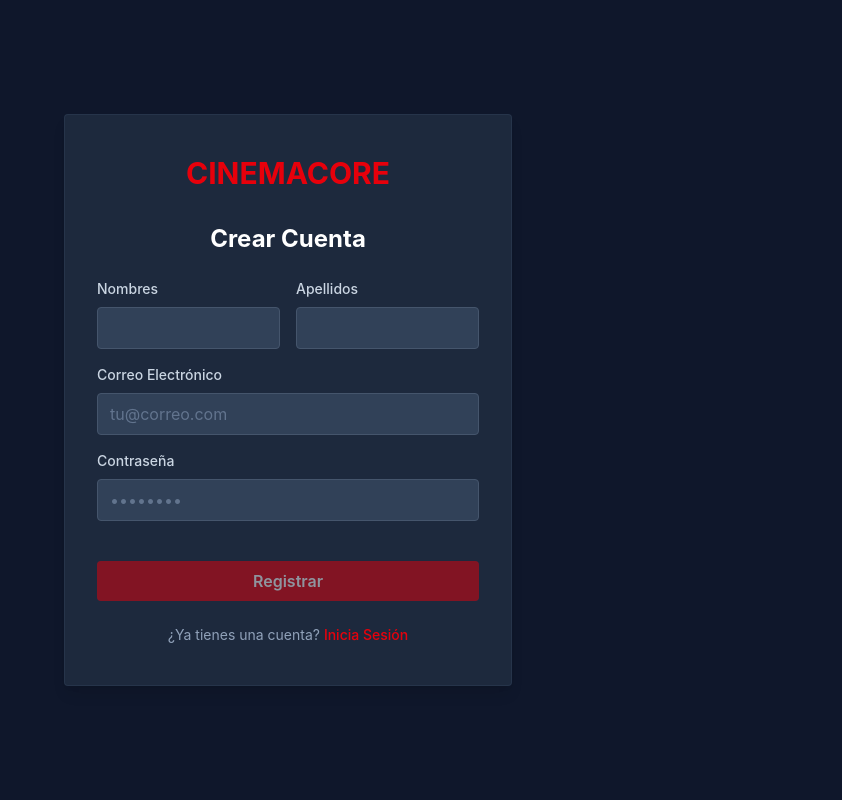
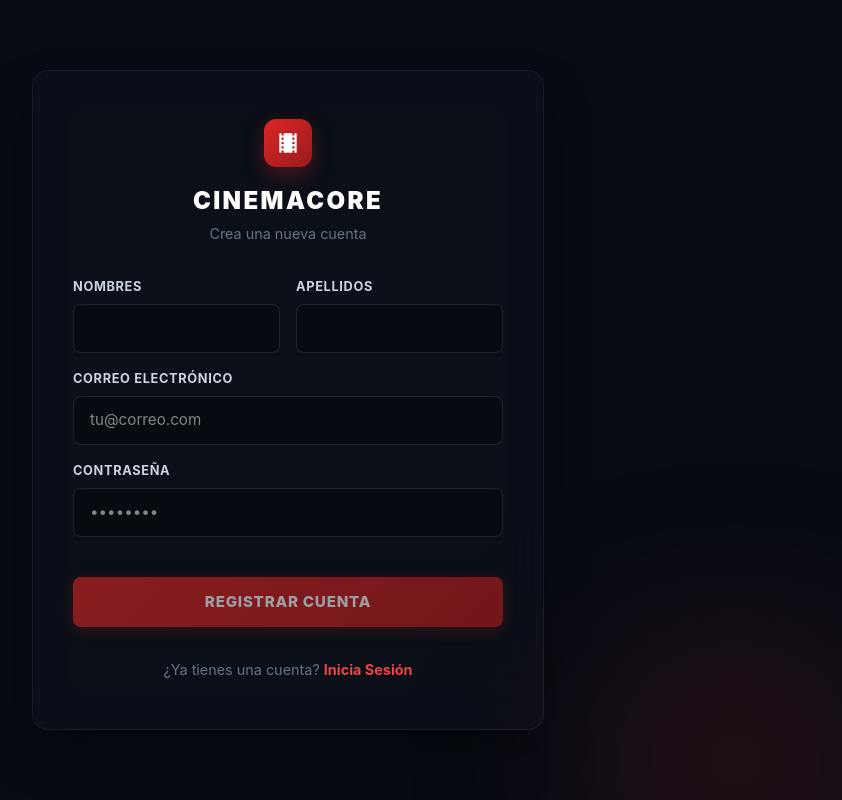
Before and after one commit to ErwinSmth/CinemaCore, an Angular app in the folder frontend/: page /register in a window 1280 px wide. Shown: the whole page, without its empty margins (352-1194 px from the left). Built offline with nearby package versions, Linux system fonts and the light colour scheme.

Commit message:
fix(front):Correcciones

```diff
--- a/frontend/src/app/features/auth/login/login.html
+++ b/frontend/src/app/features/auth/login/login.html
@@ -1,56 +1,80 @@
-<div class="min-h-screen flex items-center justify-center px-4">
-  <div class="w-full max-w-md bg-slate-800 rounded px-8 py-10 shadow-lg border border-slate-700/50">
+<div class="min-h-screen flex items-center justify-center px-4" style="background: #060b14; position: relative; overflow: hidden;">
+
+  <!-- Ambient background glow -->
+  <div style="position: absolute; top: -20%; left: -10%; width: 50%; height: 50%; background: radial-gradient(circle, rgba(220,38,38,0.15) 0%, transparent 70%); filter: blur(60px); pointer-events: none;"></div>
+
+  <div class="w-full max-w-md relative z-10" style="background: rgba(255,255,255,0.02); backdrop-filter: blur(20px); border: 1px solid rgba(255,255,255,0.06); border-radius: 16px; padding: 3rem 2.5rem; box-shadow: 0 25px 50px -12px rgba(0,0,0,0.5);">
+
     <div class="text-center mb-8">
-      <h1 class="text-3xl font-bold text-red-600">CINEMACORE</h1>
+      <div style="width: 48px; height: 48px; background: linear-gradient(135deg, #dc2626, #991b1b); border-radius: 12px; display: inline-flex; align-items: center; justify-content: center; margin-bottom: 1rem; box-shadow: 0 8px 20px rgba(220,38,38,0.3);">
+        <svg width="26" height="26" viewBox="0 0 24 24" fill="white"><path d="M18 3v2h-2V3H8v2H6V3H4v18h2v-2h2v2h8v-2h2v2h2V3h-2zM8 17H6v-2h2v2zm0-4H6v-2h2v2zm0-4H6V7h2v2zm10 8h-2v-2h2v2zm0-4h-2v-2h2v2zm0-4h-2V7h2v2z"/></svg>
+      </div>
+      <h1 style="font-size: 1.5rem; font-weight: 900; letter-spacing: 0.1em; color: #fff; text-transform: uppercase;">CINEMACORE</h1>
+      <p style="color: #64748b; font-size: 0.9rem; margin-top: 4px;">Bienvenido de nuevo</p>
     </div>
 
-    <h2 class="text-2xl font-bold text-white mb-6 text-center">Iniciar Sesión</h2>
-
     @if (errorMessage()) {
-      <div class="bg-red-900/50 border border-red-500 text-red-200 px-4 py-3 rounded mb-6 text-sm">
+      <div style="background: rgba(220,38,38,0.1); border: 1px solid rgba(220,38,38,0.4); color: #fca5a5; padding: 12px 16px; border-radius: 8px; margin-bottom: 24px; font-size: 0.85rem; display: flex; align-items: center; gap: 10px;">
+        <svg width="18" height="18" viewBox="0 0 24 24" fill="none" stroke="currentColor" stroke-width="2"><circle cx="12" cy="12" r="10"/><line x1="12" y1="8" x2="12" y2="12"/><line x1="12" y1="16" x2="12.01" y2="16"/></svg>
         {{ errorMessage() }}
       </div>
     }
 
     <form [formGroup]="loginForm" (ngSubmit)="onSubmit()" class="space-y-5">
       <div class="space-y-2">
-        <label for="email" class="block text-sm font-medium text-slate-300">Correo Electrónico</label>
+        <label for="email" style="display: block; font-size: 0.8rem; font-weight: 700; color: #cbd5e1; text-transform: uppercase; letter-spacing: 0.05em;">Correo Electrónico</label>
         <input
           id="email"
           type="email"
           formControlName="email"
-          class="w-full px-3 py-2 bg-slate-700 text-white placeholder-slate-500 border border-slate-600 rounded focus:outline-none focus:ring-2 focus:ring-red-600 focus:border-transparent"
+          style="width: 100%; padding: 12px 16px; background: rgba(0,0,0,0.3); color: #fff; border: 1px solid rgba(255,255,255,0.1); border-radius: 8px; font-size: 0.95rem; outline: none; transition: all 0.2s;"
+          onfocus="this.style.borderColor='#dc2626';this.style.boxShadow='0 0 0 2px rgba(220,38,38,0.2)'"
+          onblur="this.style.borderColor='rgba(255,255,255,0.1)';this.style.boxShadow='none'"
           placeholder="tu@correo.com"
           required
         />
+        @if (loginForm.get('email')?.invalid && (loginForm.get('email')?.dirty || loginForm.get('email')?.touched)) {
+          <div style="color: #f87171; font-size: 0.75rem; font-weight: 600; margin-top: 6px;">
+            @if (loginForm.get('email')?.hasError('required')) { El correo es requerido. }
+            @if (loginForm.get('email')?.hasError('email')) { Formato de correo inválido. }
+          </div>
+        }
       </div>
 
       <div class="space-y-2">
-        <label for="contrasena" class="block text-sm font-medium text-slate-300">Contraseña</label>
+        <label for="contrasena" style="display: block; font-size: 0.8rem; font-weight: 700; color: #cbd5e1; text-transform: uppercase; letter-spacing: 0.05em;">Contraseña</label>
         <input
           id="contrasena"
           type="password"
           formControlName="contrasena"
-          class="w-full px-3 py-2 bg-slate-700 text-white placeholder-slate-500 border border-slate-600 rounded focus:outline-none focus:ring-2 focus:ring-red-600 focus:border-transparent"
+          style="width: 100%; padding: 12px 16px; background: rgba(0,0,0,0.3); color: #fff; border: 1px solid rgba(255,255,255,0.1); border-radius: 8px; font-size: 0.95rem; outline: none; transition: all 0.2s;"
+          onfocus="this.style.borderColor='#dc2626';this.style.boxShadow='0 0 0 2px rgba(220,38,38,0.2)'"
+          onblur="this.style.borderColor='rgba(255,255,255,0.1)';this.style.boxShadow='none'"
           placeholder="••••••••"
           required
         />
+        @if (loginForm.get('contrasena')?.invalid && (loginForm.get('contrasena')?.dirty || loginForm.get('contrasena')?.touched)) {
+          <div style="color: #f87171; font-size: 0.75rem; font-weight: 600; margin-top: 6px;">
+            @if (loginForm.get('contrasena')?.hasError('required')) { La contraseña es requerida. }
+          </div>
+        }
       </div>
 
       <button
         type="submit"
         [disabled]="loginForm.invalid || isLoading()"
-        class="w-full py-2 px-4 bg-red-600 hover:bg-red-700 text-white font-semibold rounded transition mt-6 disabled:opacity-50 disabled:cursor-not-allowed"
-      >
+        style="width: 100%; padding: 14px; background: linear-gradient(135deg, #dc2626, #b91c1c); color: #fff; font-weight: 800; font-size: 0.95rem; text-transform: uppercase; letter-spacing: 0.05em; border: none; border-radius: 8px; cursor: pointer; transition: all 0.2s; margin-top: 1.5rem; box-shadow: 0 4px 15px rgba(220,38,38,0.3);"
+        [style.opacity]="loginForm.invalid || isLoading() ? '0.6' : '1'"
+        [style.cursor]="loginForm.invalid || isLoading() ? 'not-allowed' : 'pointer'"
+        onmouseover="if(!this.disabled) { this.style.transform='translateY(-2px)'; this.style.boxShadow='0 8px 25px rgba(220,38,38,0.5)' }"
+        onmouseout="if(!this.disabled) { this.style.transform='translateY(0)'; this.style.boxShadow='0 4px 15px rgba(220,38,38,0.3)' }">
         {{ isLoading() ? 'Iniciando...' : 'Iniciar Sesión' }}
       </button>
     </form>
 
-    <p class="text-center text-slate-400 text-sm mt-6">
+    <p style="text-align: center; color: #64748b; font-size: 0.9rem; margin-top: 2rem;">
       ¿No tienes una cuenta?
-      <a routerLink="/register" class="text-red-600 hover:text-red-500 font-medium cursor-pointer">
-        Regístrate
-      </a>
+      <a routerLink="/register" style="color: #ef4444; font-weight: 700; text-decoration: none; transition: color 0.2s;" onmouseover="this.style.color='#fca5a5'" onmouseout="this.style.color='#ef4444'">Regístrate</a>
     </p>
   </div>
 </div>
--- a/frontend/src/app/features/auth/register/register.html
+++ b/frontend/src/app/features/auth/register/register.html
@@ -1,13 +1,21 @@
-<div class="min-h-screen flex items-center justify-center px-4 py-12">
-  <div class="w-full max-w-md bg-slate-800 rounded px-8 py-10 shadow-lg border border-slate-700/50">
+<div class="min-h-screen flex items-center justify-center px-4 py-12" style="background: #060b14; position: relative; overflow: hidden;">
+
+  <!-- Ambient background glow -->
+  <div style="position: absolute; bottom: -20%; right: -10%; width: 50%; height: 50%; background: radial-gradient(circle, rgba(220,38,38,0.15) 0%, transparent 70%); filter: blur(60px); pointer-events: none;"></div>
+
+  <div class="w-full max-w-lg relative z-10" style="background: rgba(255,255,255,0.02); backdrop-filter: blur(20px); border: 1px solid rgba(255,255,255,0.06); border-radius: 16px; padding: 3rem 2.5rem; box-shadow: 0 25px 50px -12px rgba(0,0,0,0.5);">
+
     <div class="text-center mb-8">
-      <h1 class="text-3xl font-bold text-red-600">CINEMACORE</h1>
+      <div style="width: 48px; height: 48px; background: linear-gradient(135deg, #dc2626, #991b1b); border-radius: 12px; display: inline-flex; align-items: center; justify-content: center; margin-bottom: 1rem; box-shadow: 0 8px 20px rgba(220,38,38,0.3);">
+        <svg width="26" height="26" viewBox="0 0 24 24" fill="white"><path d="M18 3v2h-2V3H8v2H6V3H4v18h2v-2h2v2h8v-2h2v2h2V3h-2zM8 17H6v-2h2v2zm0-4H6v-2h2v2zm0-4H6V7h2v2zm10 8h-2v-2h2v2zm0-4h-2v-2h2v2zm0-4h-2V7h2v2z"/></svg>
+      </div>
+      <h1 style="font-size: 1.5rem; font-weight: 900; letter-spacing: 0.1em; color: #fff; text-transform: uppercase;">CINEMACORE</h1>
+      <p style="color: #64748b; font-size: 0.9rem; margin-top: 4px;">Crea una nueva cuenta</p>
     </div>
 
-    <h2 class="text-2xl font-bold text-white mb-6 text-center">Crear Cuenta</h2>
-
     @if (errorMessage()) {
-      <div class="bg-red-900/50 border border-red-500 text-red-200 px-4 py-3 rounded mb-6 text-sm">
+      <div style="background: rgba(220,38,38,0.1); border: 1px solid rgba(220,38,38,0.4); color: #fca5a5; padding: 12px 16px; border-radius: 8px; margin-bottom: 24px; font-size: 0.85rem; display: flex; align-items: center; gap: 10px;">
+        <svg width="18" height="18" viewBox="0 0 24 24" fill="none" stroke="currentColor" stroke-width="2"><circle cx="12" cy="12" r="10"/><line x1="12" y1="8" x2="12" y2="12"/><line x1="12" y1="16" x2="12.01" y2="16"/></svg>
         {{ errorMessage() }}
       </div>
     }
@@ -15,65 +23,96 @@
     <form [formGroup]="registerForm" (ngSubmit)="onSubmit()" class="space-y-4">
       <div class="grid grid-cols-2 gap-4">
         <div class="space-y-2">
-          <label for="nombres" class="block text-sm font-medium text-slate-300">Nombres</label>
+          <label for="nombres" style="display: block; font-size: 0.8rem; font-weight: 700; color: #cbd5e1; text-transform: uppercase; letter-spacing: 0.05em;">Nombres</label>
           <input
             id="nombres"
             type="text"
             formControlName="nombres"
-            class="w-full px-3 py-2 bg-slate-700 text-white border border-slate-600 rounded focus:outline-none focus:ring-2 focus:ring-red-600 focus:border-transparent"
+            style="width: 100%; padding: 12px 16px; background: rgba(0,0,0,0.3); color: #fff; border: 1px solid rgba(255,255,255,0.1); border-radius: 8px; font-size: 0.95rem; outline: none; transition: all 0.2s;"
+            onfocus="this.style.borderColor='#dc2626';this.style.boxShadow='0 0 0 2px rgba(220,38,38,0.2)'"
+            onblur="this.style.borderColor='rgba(255,255,255,0.1)';this.style.boxShadow='none'"
             required
           />
+          @if (registerForm.get('nombres')?.invalid && (registerForm.get('nombres')?.dirty || registerForm.get('nombres')?.touched)) {
+            <div style="color: #f87171; font-size: 0.75rem; font-weight: 600; margin-top: 6px;">
+              @if (registerForm.get('nombres')?.hasError('required')) { Requerido. }
+            </div>
+          }
         </div>
         <div class="space-y-2">
-          <label for="apellidos" class="block text-sm font-medium text-slate-300">Apellidos</label>
+          <label for="apellidos" style="display: block; font-size: 0.8rem; font-weight: 700; color: #cbd5e1; text-transform: uppercase; letter-spacing: 0.05em;">Apellidos</label>
           <input
             id="apellidos"
             type="text"
             formControlName="apellidos"
-            class="w-full px-3 py-2 bg-slate-700 text-white border border-slate-600 rounded focus:outline-none focus:ring-2 focus:ring-red-600 focus:border-transparent"
+            style="width: 100%; padding: 12px 16px; background: rgba(0,0,0,0.3); color: #fff; border: 1px solid rgba(255,255,255,0.1); border-radius: 8px; font-size: 0.95rem; outline: none; transition: all 0.2s;"
+            onfocus="this.style.borderColor='#dc2626';this.style.boxShadow='0 0 0 2px rgba(220,38,38,0.2)'"
+            onblur="this.style.borderColor='rgba(255,255,255,0.1)';this.style.boxShadow='none'"
             required
           />
+          @if (registerForm.get('apellidos')?.invalid && (registerForm.get('apellidos')?.dirty || registerForm.get('apellidos')?.touched)) {
+            <div style="color: #f87171; font-size: 0.75rem; font-weight: 600; margin-top: 6px;">
+              @if (registerForm.get('apellidos')?.hasError('required')) { Requerido. }
+            </div>
+          }
         </div>
       </div>
 
       <div class="space-y-2">
-        <label for="email" class="block text-sm font-medium text-slate-300">Correo Electrónico</label>
+        <label for="email" style="display: block; font-size: 0.8rem; font-weight: 700; color: #cbd5e1; text-transform: uppercase; letter-spacing: 0.05em;">Correo Electrónico</label>
         <input
           id="email"
           type="email"
           formControlName="email"
-          class="w-full px-3 py-2 bg-slate-700 text-white placeholder-slate-500 border border-slate-600 rounded focus:outline-none focus:ring-2 focus:ring-red-600 focus:border-transparent"
+          style="width: 100%; padding: 12px 16px; background: rgba(0,0,0,0.3); color: #fff; border: 1px solid rgba(255,255,255,0.1); border-radius: 8px; font-size: 0.95rem; outline: none; transition: all 0.2s;"
+          onfocus="this.style.borderColor='#dc2626';this.style.boxShadow='0 0 0 2px rgba(220,38,38,0.2)'"
+          onblur="this.style.borderColor='rgba(255,255,255,0.1)';this.style.boxShadow='none'"
           placeholder="tu@correo.com"
           required
         />
+        @if (registerForm.get('email')?.invalid && (registerForm.get('email')?.dirty || registerForm.get('email')?.touched)) {
+          <div style="color: #f87171; font-size: 0.75rem; font-weight: 600; margin-top: 6px;">
+            @if (registerForm.get('email')?.hasError('required')) { El correo es requerido. }
+            @if (registerForm.get('email')?.hasError('email')) { Formato de correo inválido. }
+          </div>
+        }
       </div>
 
       <div class="space-y-2">
-        <label for="contrasena" class="block text-sm font-medium text-slate-300">Contraseña</label>
+        <label for="contrasena" style="display: block; font-size: 0.8rem; font-weight: 700; color: #cbd5e1; text-transform: uppercase; letter-spacing: 0.05em;">Contraseña</label>
         <input
           id="contrasena"
           type="password"
           formControlName="contrasena"
-          class="w-full px-3 py-2 bg-slate-700 text-white placeholder-slate-500 border border-slate-600 rounded focus:outline-none focus:ring-2 focus:ring-red-600 focus:border-transparent"
+          style="width: 100%; padding: 12px 16px; background: rgba(0,0,0,0.3); color: #fff; border: 1px solid rgba(255,255,255,0.1); border-radius: 8px; font-size: 0.95rem; outline: none; transition: all 0.2s;"
+          onfocus="this.style.borderColor='#dc2626';this.style.boxShadow='0 0 0 2px rgba(220,38,38,0.2)'"
+          onblur="this.style.borderColor='rgba(255,255,255,0.1)';this.style.boxShadow='none'"
           placeholder="••••••••"
           required
         />
+        @if (registerForm.get('contrasena')?.invalid && (registerForm.get('contrasena')?.dirty || registerForm.get('contrasena')?.touched)) {
+          <div style="color: #f87171; font-size: 0.75rem; font-weight: 600; margin-top: 6px;">
+            @if (registerForm.get('contrasena')?.hasError('required')) { La contraseña es requerida. }
+            @if (registerForm.get('contrasena')?.hasError('minlength')) { Mínimo 6 caracteres. }
+          </div>
+        }
       </div>
 
       <button
         type="submit"
         [disabled]="registerForm.invalid || isLoading()"
-        class="w-full py-2 px-4 bg-red-600 hover:bg-red-700 text-white font-semibold rounded transition mt-6 disabled:opacity-50 disabled:cursor-not-allowed"
-      >
-        {{ isLoading() ? 'Registrando...' : 'Registrar' }}
+        style="width: 100%; padding: 14px; background: linear-gradient(135deg, #dc2626, #b91c1c); color: #fff; font-weight: 800; font-size: 0.95rem; text-transform: uppercase; letter-spacing: 0.05em; border: none; border-radius: 8px; cursor: pointer; transition: all 0.2s; margin-top: 1.5rem; box-shadow: 0 4px 15px rgba(220,38,38,0.3);"
+        [style.opacity]="registerForm.invalid || isLoading() ? '0.6' : '1'"
+        [style.cursor]="registerForm.invalid || isLoading() ? 'not-allowed' : 'pointer'"
+        onmouseover="if(!this.disabled) { this.style.transform='translateY(-2px)'; this.style.boxShadow='0 8px 25px rgba(220,38,38,0.5)' }"
+        onmouseout="if(!this.disabled) { this.style.transform='translateY(0)'; this.style.boxShadow='0 4px 15px rgba(220,38,38,0.3)' }">
+        {{ isLoading() ? 'Registrando...' : 'Registrar Cuenta' }}
       </button>
     </form>
 
-    <p class="text-center text-slate-400 text-sm mt-6">
+    <p style="text-align: center; color: #64748b; font-size: 0.9rem; margin-top: 2rem;">
       ¿Ya tienes una cuenta?
-      <a routerLink="/login" class="text-red-600 hover:text-red-500 font-medium cursor-pointer">
-        Inicia Sesión
-      </a>
+      <a routerLink="/login" style="color: #ef4444; font-weight: 700; text-decoration: none; transition: color 0.2s;" onmouseover="this.style.color='#fca5a5'" onmouseout="this.style.color='#ef4444'">Inicia Sesión</a>
     </p>
   </div>
 </div>
```
Also changed, not shown: frontend/src/app/features/public/home/home.html (+4 -4 lines), 2 other files (tests, documents, lock files or other folders).
